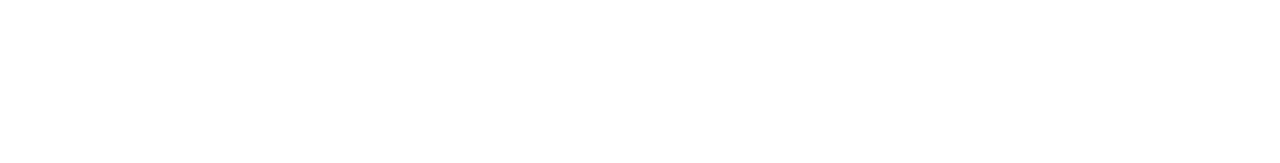
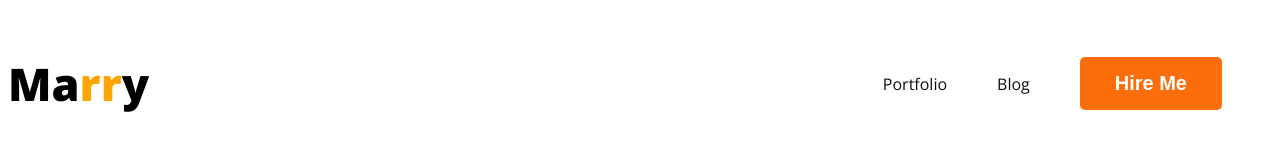
Before and after one commit to Farha34/devloper-portfolio, a plain HTML site: page index.html in a window 1280 px wide. Drawn offline with nearby package versions, Linux system fonts and the light colour scheme.

Commit message:
added the new code

```diff
--- a/index.html
+++ b/index.html
@@ -4,10 +4,24 @@
     <meta charset="UTF-8">
     <meta name="viewport" content="width=wev, initial-scale=1.0">
     <title>developer portfolio</title>
+
+    <link rel="preconnect" href="https://fonts.googleapis.com">
+<link rel="preconnect" href="https://fonts.gstatic.com" crossorigin>
+<link href="https://fonts.googleapis.com/css2?family=Open+Sans:wght@400;500;700;800&display=swap" rel="stylesheet">
+
+    <link rel="stylesheet" href="style.css">
 </head>
 <body>
     <header>
+        <nav>
+            <h3 class="nav-title">Ma<span class="text-primary">rr</span>y</h3>
+            <ul>
+                <li><a href="">Portfolio</a></li>
+                <li><a href="">Blog</a></li>
+                <li><button class="button-primary">Hire Me</button></li>
+            </ul>
 
+        </nav>
     </header>
     <main>
 
--- a/style.css
+++ b/style.css
@@ -0,0 +1,53 @@
+/* common shared style */
+body {
+    font-family: 'Open Sans', sans-serif;
+}
+
+.text-primary {
+    color: orange;
+}
+
+.button-primary {
+    border-radius: 5px;
+    background: #FD6E0A;
+    /* width: 120px; */
+    /* height: 40px; */
+    border: 0;
+    color: white;
+    font-size: 20px;
+    font-weight: 700;
+    padding: 15px 35px;
+
+
+
+}
+
+/* nav relatted style */
+nav {
+    display: flex;
+    justify-content: space-between;
+    align-items: center;
+}
+
+.nav-title {
+    font-size: 45px;
+    font-style: normal;
+    font-weight: 800;
+    line-height: normal;
+}
+
+nav ul {
+    display: flex;
+    align-items: center;
+}
+
+nav li {
+    list-style: none;
+    margin-right: 50px;
+
+}
+
+nav a {
+    text-decoration: none;
+    color: #100e0e;
+}
```
